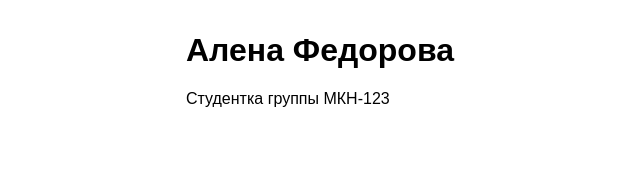
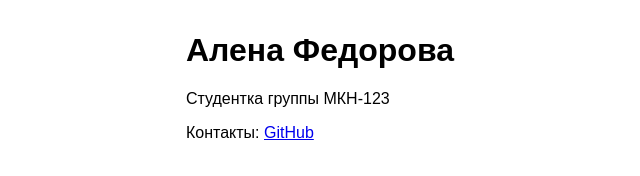
Before and after one commit to w1af1w/my-portfolio, a plain HTML site: page index.html in a window 1280 px wide. Shown: the whole page, without its empty margins (54-694 px from the left). Drawn offline with Linux system fonts and the light colour scheme.

Commit message:
Добавлен раздел Контакты. Closes #1

```diff
--- a/index.html
+++ b/index.html
@@ -10,5 +10,6 @@ body { font-family: sans-serif; max-width: 800px; margin: 2rem auto; }
 <body>
 <h1>Алена Федорова</h1>
 <p>Студентка группы МКН-123</p>
+<p>Контакты: <a href="https://github.com/w1af1w">GitHub</a></p>
 </body>
 </html>
```
